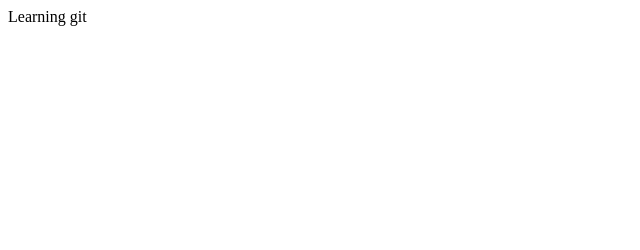
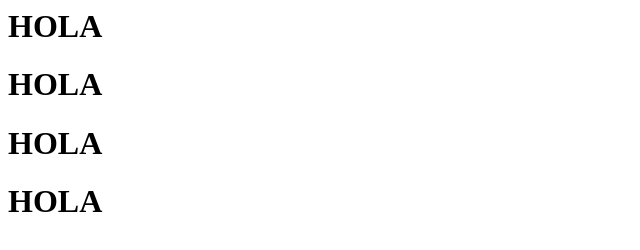
Before and after one commit to rociomanzi/Learning, a plain HTML site: page index.html in a window 1280 px wide. Shown: the whole page, without its empty margins (0-640 px from the left). Drawn offline with Linux system fonts and the light colour scheme.

Commit message:
Haciendo conflicto

```diff
--- a/index.html
+++ b/index.html
@@ -1,4 +1,8 @@
 <html>
   <head></head>
-  <body> <p> Learning git </p></body>
+  <body><h1> HOLA</h1>
+    <h1> HOLA</h1>
+    <h1> HOLA</h1>
+    <h1> HOLA</h1> </body>
+
 </html>
```
Also changed, not shown: index2.html (deleted).
